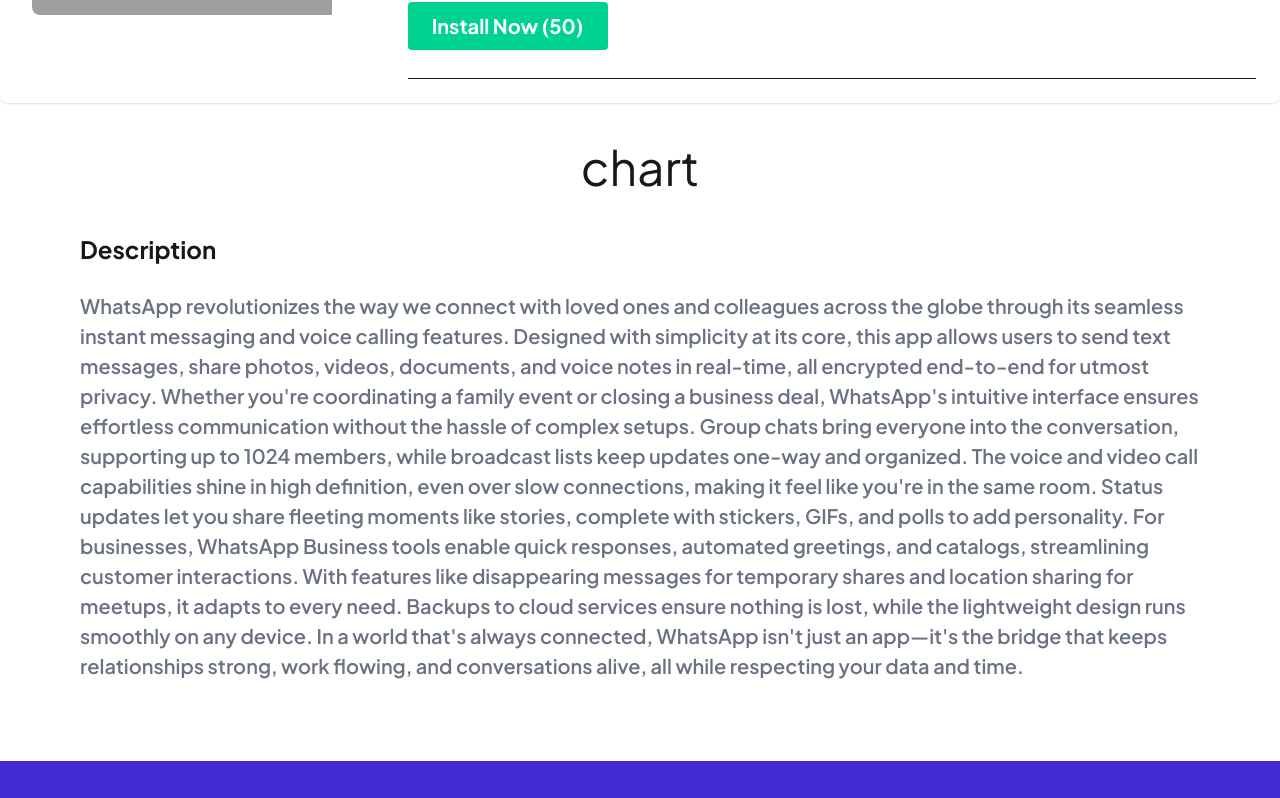
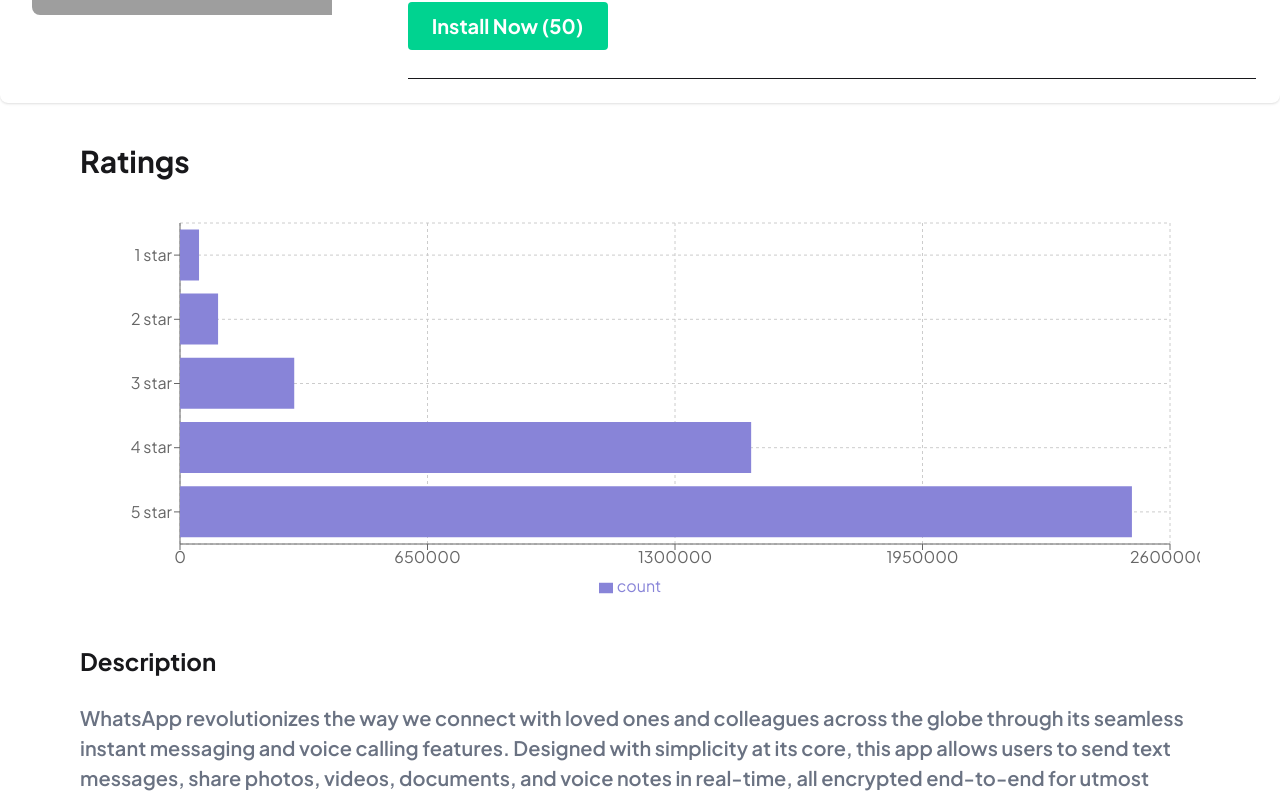
Before and after one commit to rifat-2010/programming-hero-assignment-8, a React (Vite) app: page /product/1 in a window 1280 px wide. Shown: the part 389-1187 px from the top of the page. Built offline with nearby package versions, Linux system fonts and the light colour scheme; grey boxes are pictures that could not be loaded; a web font is replaced by a local one.

Commit message:
productsDetails > chart added for app ratings's count

```diff
--- a/package.json
+++ b/package.json
@@ -17,6 +17,7 @@
     "react-router": "^7.9.3",
     "react-router-dom": "^7.9.3",
     "react-toastify": "^11.0.5",
+    "recharts": "^3.2.1",
     "tailwindcss": "^4.1.14"
   },
   "devDependencies": {
--- a/src/Pages/Installation.jsx
+++ b/src/Pages/Installation.jsx
@@ -46,7 +46,7 @@
   }
 
 return (
- <div className="space-y-4 p-4">
+ <div className="space-y-4 p-8">
   <div className='flex justify-between py-5 items-center'>
         <h1 className='text-3xl font-semibold ml-10'>
 
--- a/src/Pages/ProducsDetails.jsx
+++ b/src/Pages/ProducsDetails.jsx
@@ -1,6 +1,7 @@
 import { useLoaderData, useParams } from 'react-router';
-import { useState, useEffect } from 'react';
+import { useEffect, useState } from 'react';
 import { toast } from 'react-toastify';
+import { BarChart, Bar, XAxis, YAxis, CartesianGrid, Tooltip, Legend, ResponsiveContainer } from 'recharts';
 
 
 
@@ -39,6 +40,10 @@
         }
       }
     }, [product.id]);
+
+    if (!product) {
+        return <div>Loading...</div>; // Or a spinner component
+    }
 
     return (
         <div className='flex flex-col gap-10'>
@@ -80,9 +85,31 @@
 </div>
 
 {/* chart */}
-<div>
-<h1 className='text-5xl text-center'>chart</h1>
+<div className='mx-8 md:mx-20'>
+<h1 className='text-3xl font-bold mb-6'>Ratings</h1>
+<div style={{ width: '100%', height: 400 }}>
+  <ResponsiveContainer width="100%" height="100%">
+    <BarChart
+      layout="vertical"
+      data={product.ratings}
+      margin={{
+        top: 20,
+        right: 30,
+        left: 20,
+        bottom: 5,
+      }}
+    >
+      <CartesianGrid strokeDasharray="3 3" />
+      <XAxis type="number" />
+      <YAxis dataKey="name" type="category" width={80} />
+      <Tooltip />
+      <Legend />
+      <Bar dataKey="count" fill="#8884d8" />
+    </BarChart>
+  </ResponsiveContainer>
 </div>
+</div>
+
 
 
 {/* description */}
```
Also changed, not shown: 1 other file (tests, documents, lock files or other folders).
